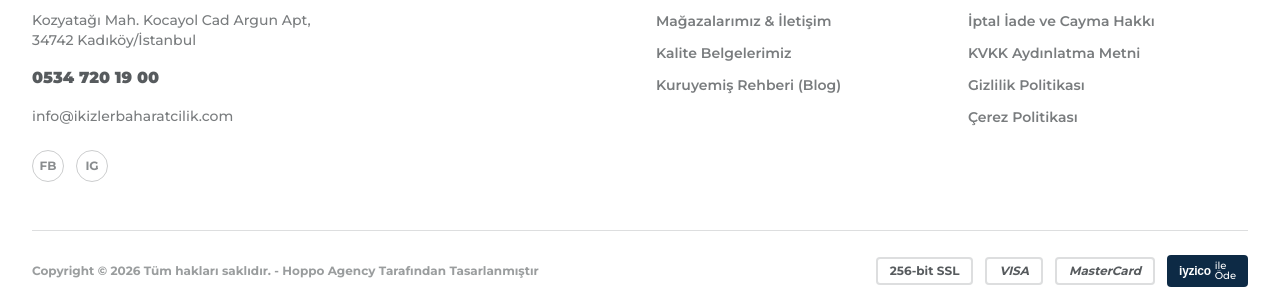
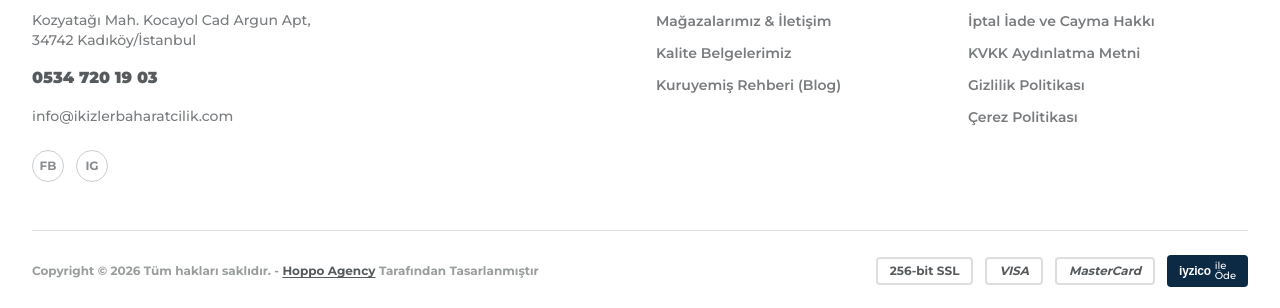
Before and after one commit to aenesdemirciii-glitch/twin-platform, a Next.js app: page /checkout in a window 1280 px wide. Shown: the part 1383-1691 px from the top of the page. Built offline with nearby package versions, Linux system fonts and the light colour scheme; no server answers; the database is empty.

Commit message:
fix: guncelle iletisim numarasi (0534 720 19 03) ve footer Hoppo Agency linki

```diff
--- a/src/app/(storefront)/layout.tsx
+++ b/src/app/(storefront)/layout.tsx
@@ -20,7 +20,7 @@ export default function StorefrontLayout({
 
       {/* Floating WhatsApp Button */}
       <a
-        href="https://wa.me/905347201900"
+        href="https://wa.me/905347201903"
         target="_blank"
         rel="noopener noreferrer"
         className="fixed bottom-6 right-6 z-50 bg-[#25D366] text-white p-4 rounded-full shadow-2xl hover:bg-[#1EBE57] hover:scale-110 transition-all duration-300 flex items-center justify-center group"
--- a/src/app/(storefront)/page.tsx
+++ b/src/app/(storefront)/page.tsx
@@ -31,7 +31,9 @@ export default async function HomePage() {
   })
 
   const getSetting = (key: string, fallback: string) => {
-    return settings.find(s => s.key === key)?.value || fallback
+    const val = settings.find(s => s.key === key)?.value
+    if (key === "store_phone" && val === "0534 720 19 00") return fallback
+    return val || fallback
   }
 
   const heroImage = getSetting("home_hero_image", "")
--- a/src/app/(storefront)/sayfa/[slug]/page.tsx
+++ b/src/app/(storefront)/sayfa/[slug]/page.tsx
@@ -86,7 +86,7 @@ export default async function CorporatePage(props: { params: Promise<{ slug: str
             {isSpecial === "toptan" && (
               <div className="flex flex-col sm:flex-row gap-3 shrink-0">
                 <a
-                  href="https://wa.me/905347201900?text=Merhaba,%20toptan%20ürün%20fiyat%20teklifi%20almak%20istiyorum."
+                  href="https://wa.me/905347201903?text=Merhaba,%20toptan%20ürün%20fiyat%20teklifi%20almak%20istiyorum."
                   target="_blank"
                   rel="noopener noreferrer"
                   className="inline-flex items-center justify-center gap-2 px-5 py-3.5 bg-[#25D366] hover:bg-[#1EBE57] text-white font-bold text-sm rounded-xl shadow-md transition-all hover:scale-105"
@@ -95,7 +95,7 @@ export default async function CorporatePage(props: { params: Promise<{ slug: str
                   WhatsApp ile Teklif Al
                 </a>
                 <a
-                  href="tel:05347201900"
+                  href="tel:05347201903"
                   className="inline-flex items-center justify-center gap-2 px-5 py-3.5 bg-brand-slate hover:bg-brand-slate/90 text-white font-bold text-sm rounded-xl shadow-md transition-all hover:scale-105"
                 >
                   <Phone className="h-5 w-5" />
@@ -156,7 +156,7 @@ export default async function CorporatePage(props: { params: Promise<{ slug: str
               </div>
               <div className="flex items-center gap-3 w-full md:w-auto">
                 <a
-                  href="https://wa.me/905347201900?text=Merhaba,%20toptan%20ürün%20fiyat%20teklifi%20almak%20istiyorum."
+                  href="https://wa.me/905347201903?text=Merhaba,%20toptan%20ürün%20fiyat%20teklifi%20almak%20istiyorum."
                   target="_blank"
                   rel="noopener noreferrer"
                   className="flex-1 md:flex-initial inline-flex items-center justify-center gap-2 px-6 py-3.5 bg-[#25D366] hover:bg-[#1EBE57] text-white font-bold text-sm rounded-xl shadow transition-colors"
@@ -165,11 +165,11 @@ export default async function CorporatePage(props: { params: Promise<{ slug: str
                   WhatsApp
                 </a>
                 <a
-                  href="tel:05347201900"
+                  href="tel:05347201903"
                   className="flex-1 md:flex-initial inline-flex items-center justify-center gap-2 px-6 py-3.5 bg-brand-gold hover:bg-amber-400 text-brand-slate font-bold text-sm rounded-xl shadow transition-colors"
                 >
                   <Phone className="h-5 w-5" />
-                  0534 720 19 00
+                  0534 720 19 03
                 </a>
               </div>
             </div>
@@ -189,7 +189,7 @@ export default async function CorporatePage(props: { params: Promise<{ slug: str
                 <Phone className="h-5 w-5 text-brand-gold shrink-0 mt-0.5" />
                 <div>
                   <div className="font-bold text-xs uppercase text-slate-400 tracking-wider">Telefon</div>
-                  <div className="text-sm font-semibold text-brand-slate mt-0.5">0534 720 19 00</div>
+                  <div className="text-sm font-semibold text-brand-slate mt-0.5">0534 720 19 03</div>
                 </div>
               </div>
               <div className="flex items-start gap-3">
--- a/src/app/admin-hoppo-twin/ayarlar/ClientSettingsForm.tsx
+++ b/src/app/admin-hoppo-twin/ayarlar/ClientSettingsForm.tsx
@@ -137,7 +137,7 @@ export function ClientSettingsForm({ initialSettings }: { initialSettings: Recor
             <input
               type="text"
               name="store_phone"
-              defaultValue={initialSettings['store_phone'] || "0534 720 19 00"}
+              defaultValue={initialSettings['store_phone'] || "0534 720 19 03"}
               className="w-full px-4 py-2 bg-white border border-slate-200 rounded-lg text-slate-700 focus:ring-2 focus:ring-amber-400 focus:outline-none transition-all"
             />
           </div>
--- a/src/components/storefront/Footer.tsx
+++ b/src/components/storefront/Footer.tsx
@@ -7,6 +7,10 @@ export async function Footer() {
   const categories = await getCategories()
   const logoSetting = await prisma.settings.findUnique({ where: { key: "site_logo" } })
   const logoUrl = logoSetting?.value
+  const phoneSetting = await prisma.settings.findUnique({ where: { key: "store_phone" } })
+  const rawPhone = phoneSetting?.value
+  const displayPhone = (rawPhone && rawPhone !== "0534 720 19 00") ? rawPhone : "0534 720 19 03"
+  const telLink = `tel:${displayPhone.replace(/\s+/g, "")}`
 
   return (
     <footer className="bg-white pt-12 border-t-4 border-brand-gold">
@@ -63,8 +67,16 @@ export async function Footer() {
               </p>
               <div className="text-sm text-brand-slate/80 font-medium space-y-4">
                 <p>Kozyatağı Mah. Kocayol Cad Argun Apt, 34742 Kadıköy/İstanbul</p>
-                <p className="font-black text-brand-slate text-base">0534 720 19 00</p>
-                <p>info@ikizlerbaharatcilik.com</p>
+                <p className="font-black text-brand-slate text-base">
+                  <a href={telLink} className="hover:text-brand-gold transition-colors">
+                    {displayPhone}
+                  </a>
+                </p>
+                <p>
+                  <a href="mailto:info@ikizlerbaharatcilik.com" className="hover:text-brand-gold transition-colors">
+                    info@ikizlerbaharatcilik.com
+                  </a>
+                </p>
               </div>
               <div className="flex items-center gap-3 mt-6">
                 <Link href="https://www.facebook.com/ikizlerbaharatcilik/" target="_blank" className="w-8 h-8 rounded-full border border-brand-slate/30 flex items-center justify-center cursor-pointer hover:bg-brand-gold hover:text-brand-slate hover:border-brand-gold transition-colors font-bold text-brand-slate/70 text-xs">FB</Link>
@@ -114,7 +126,18 @@ export async function Footer() {
         </div>
 
         <div className="py-6 border-t border-brand-slate/20 flex flex-col md:flex-row items-center justify-between gap-4 text-xs font-bold text-brand-slate/60">
-          <p>Copyright &copy; 2026 Tüm hakları saklıdır. - Hoppo Agency Tarafından Tasarlanmıştır</p>
+          <p>
+            Copyright &copy; 2026 Tüm hakları saklıdır. -{" "}
+            <a
+              href="https://hoppoagency.com"
+              target="_blank"
+              rel="noopener noreferrer"
+              className="text-brand-slate hover:text-brand-gold transition-colors underline underline-offset-2"
+            >
+              Hoppo Agency
+            </a>{" "}
+            Tarafından Tasarlanmıştır
+          </p>
           <div className="flex items-center gap-3">
             <div className="px-3 py-1 bg-white border-2 border-brand-slate/20 rounded text-brand-slate">256-bit SSL</div>
             <div className="px-3 py-1 bg-white border-2 border-brand-slate/20 rounded text-brand-slate italic">VISA</div>
```
Also changed, not shown: src/data/staticPages.ts (+9 -9 lines).
